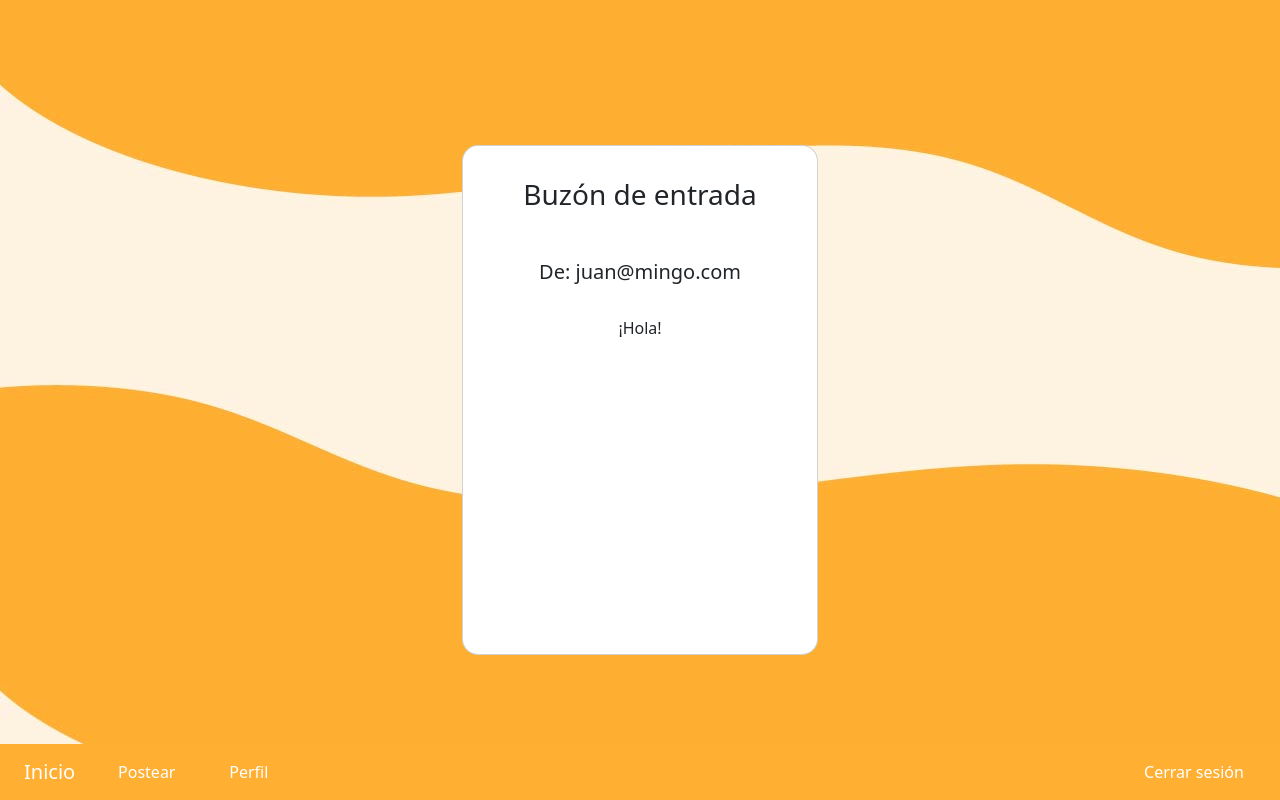
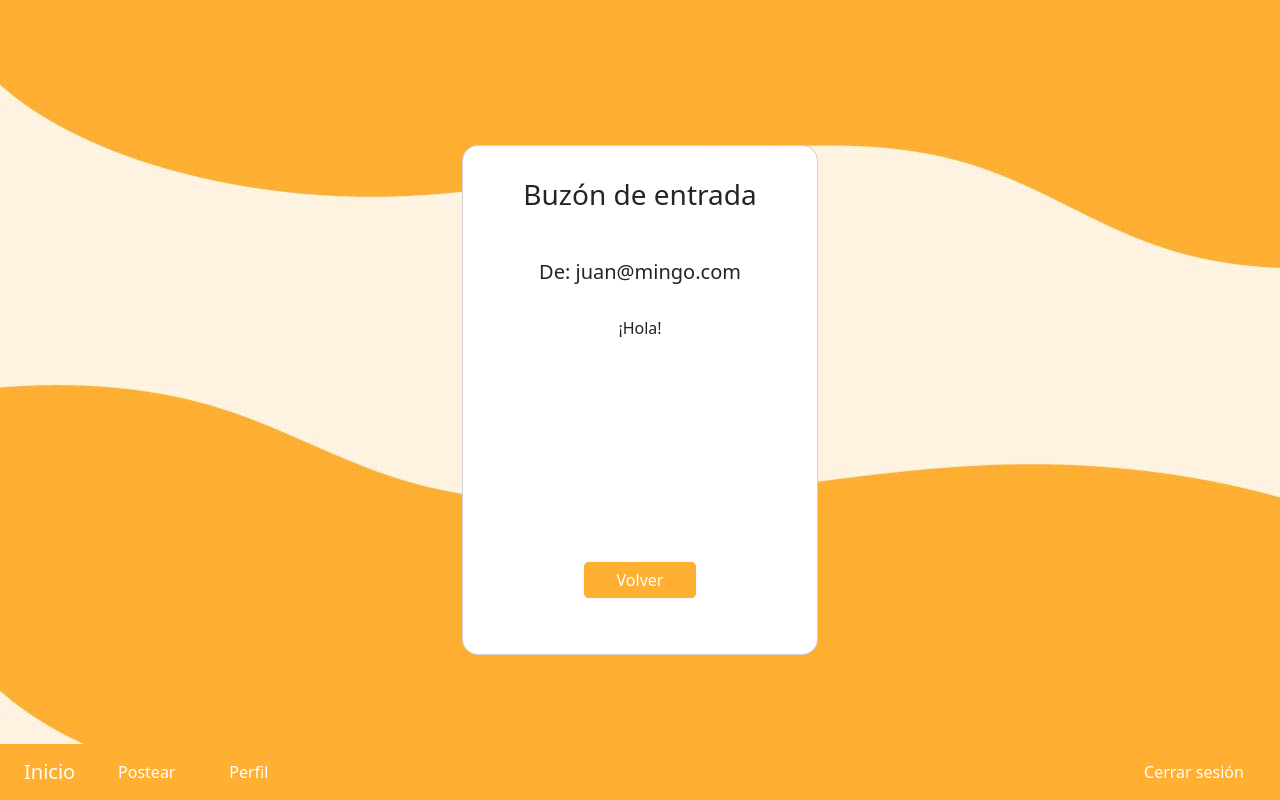
Before and after one commit to PaulaDiazRomero/ProyectoFinal, a Django app: page /AppPerfil/buzon/ in a window 1280 px wide. Run offline with Django 4.2, Linux system fonts and the light colour scheme; a user stored in the database is signed in; data comes from the database, SQL or seed files in the repository; some libraries are stand-ins or nearby versions.

Commit message:
Update buzon.html

```diff
--- a/Templates/buzon.html
+++ b/Templates/buzon.html
@@ -23,7 +23,7 @@
 
     {% endfor %}
 
-
+    <button style="background-color: #FFAF32; width:3cm; margin-top:5cm" class="btn btn-primary mb-2 btn btn-outline-light"><a style="color:white; text-decoration:none" href="{% url 'mensajeria' %}">Volver</a></button>
 
     </div>
     </div>
```
